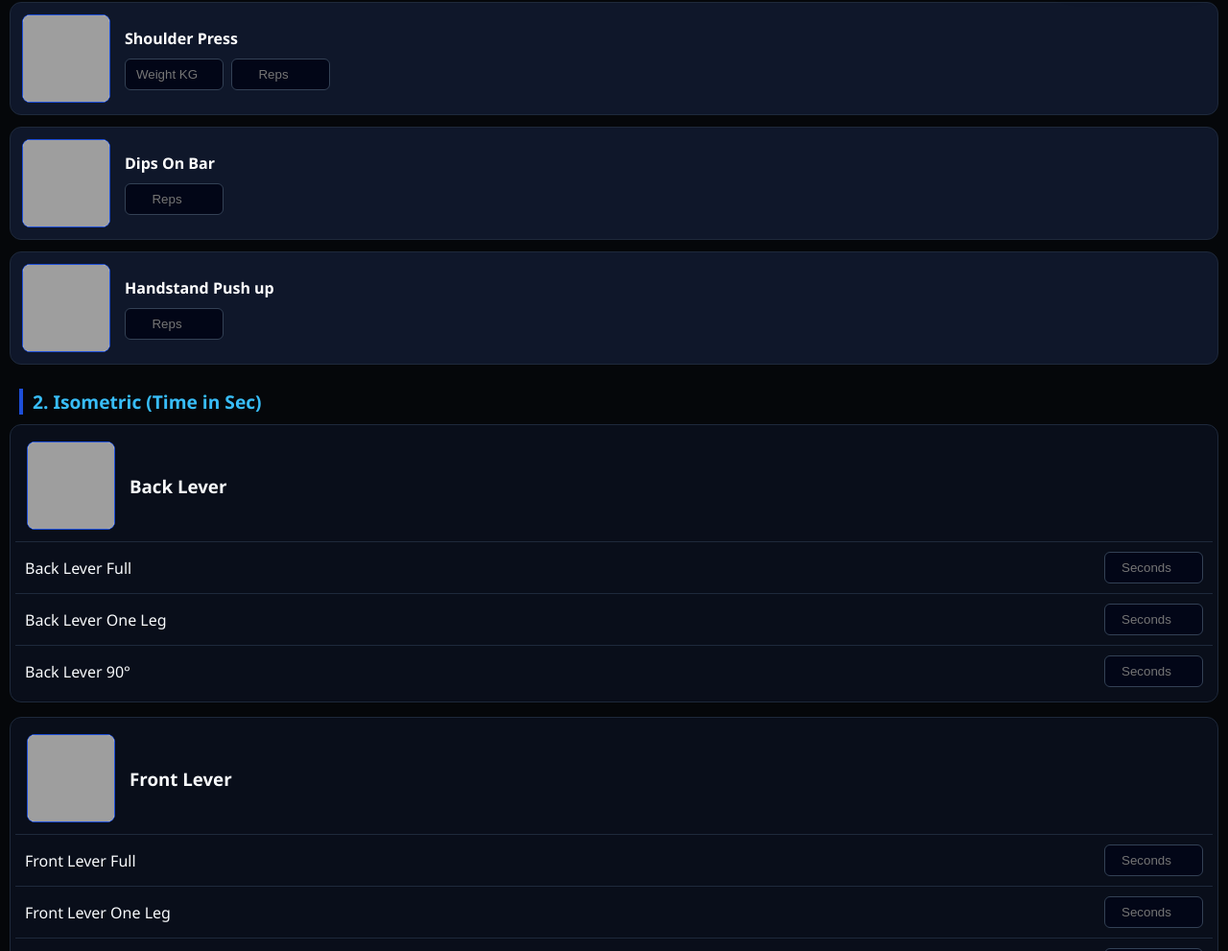
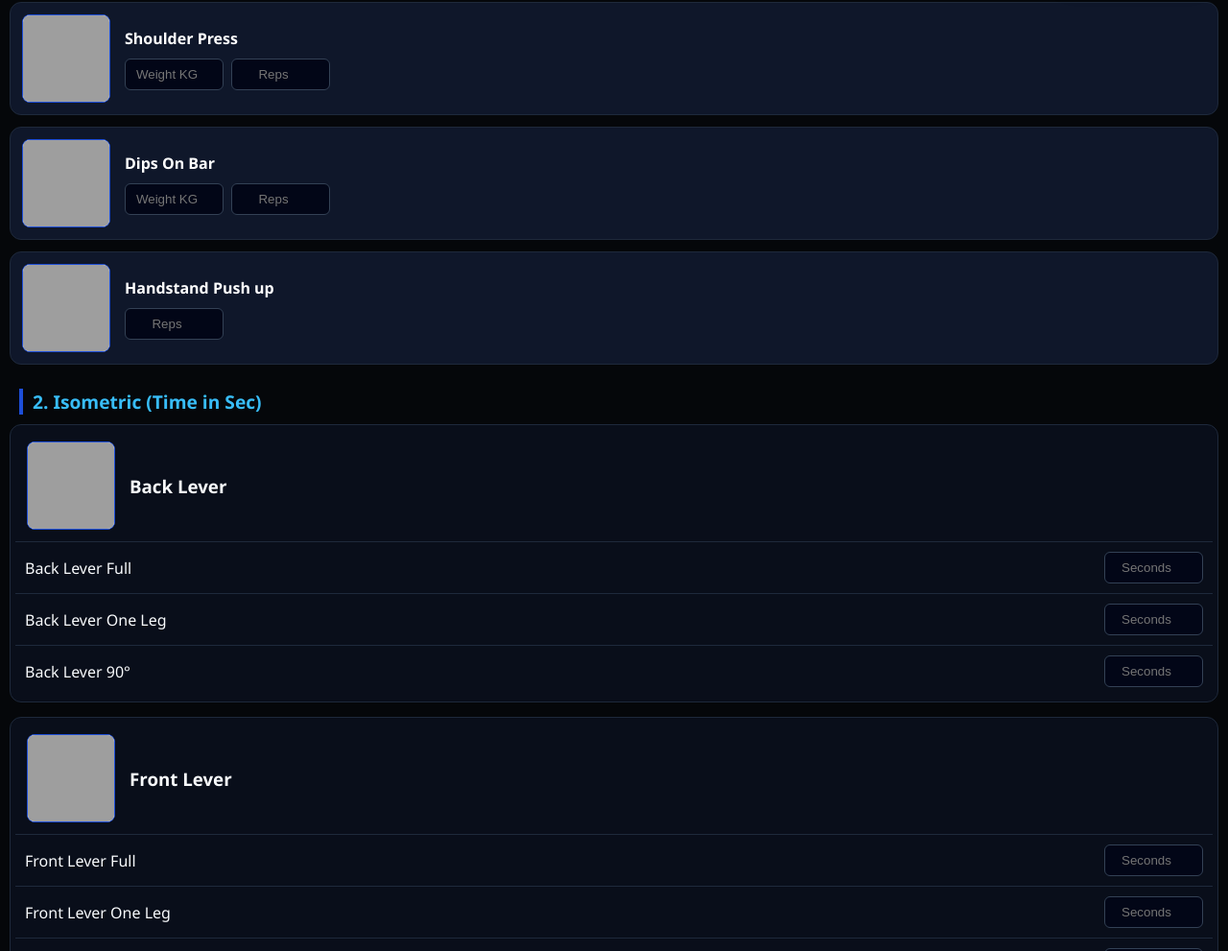
Before and after one commit to medoelakhras2008-png/cali-log4, a plain HTML site: page index.html in a window 1280 px wide. Shown: the part 795-1786 px from the top of the page at 96% size. Drawn offline with Linux system fonts and the light colour scheme; grey boxes are pictures that could not be loaded.

Commit message:
Update index.html

```diff
--- a/index.html
+++ b/index.html
@@ -88,7 +88,7 @@
         { name: "Dips", img: "https://i.ibb.co/nMDbLWKc/triceps-dip-on-high-parallel-600nw-2586714307.jpg", hasWeight: true },
         { name: "Bench Press", img: "https://static.strengthlevel.com/images/exercises/bench-press/bench-press-800.jpg", hasWeight: true }, // تعديل صورة البنش بريس
         { name: "Shoulder Press", img: "https://i.ibb.co/CpKpZ9xj/Screenshot-20251224-065648-Chrome.png", hasWeight: true },
-        { name: "Dips On Bar", img: "https://i.ibb.co/ZRFPSjkV/Screenshot-20251224-065909-Chrome.png", hasWeight: false },
+        { name: "Dips On Bar", img: "https://i.ibb.co/ZRFPSjkV/Screenshot-20251224-065909-Chrome.png", hasWeight: true },
         { name: "Handstand Push up", img: "https://i.ibb.co/qYVfjqxD/Screenshot-20251224-071437-Chrome.png", hasWeight: false },
     ];
 
```
